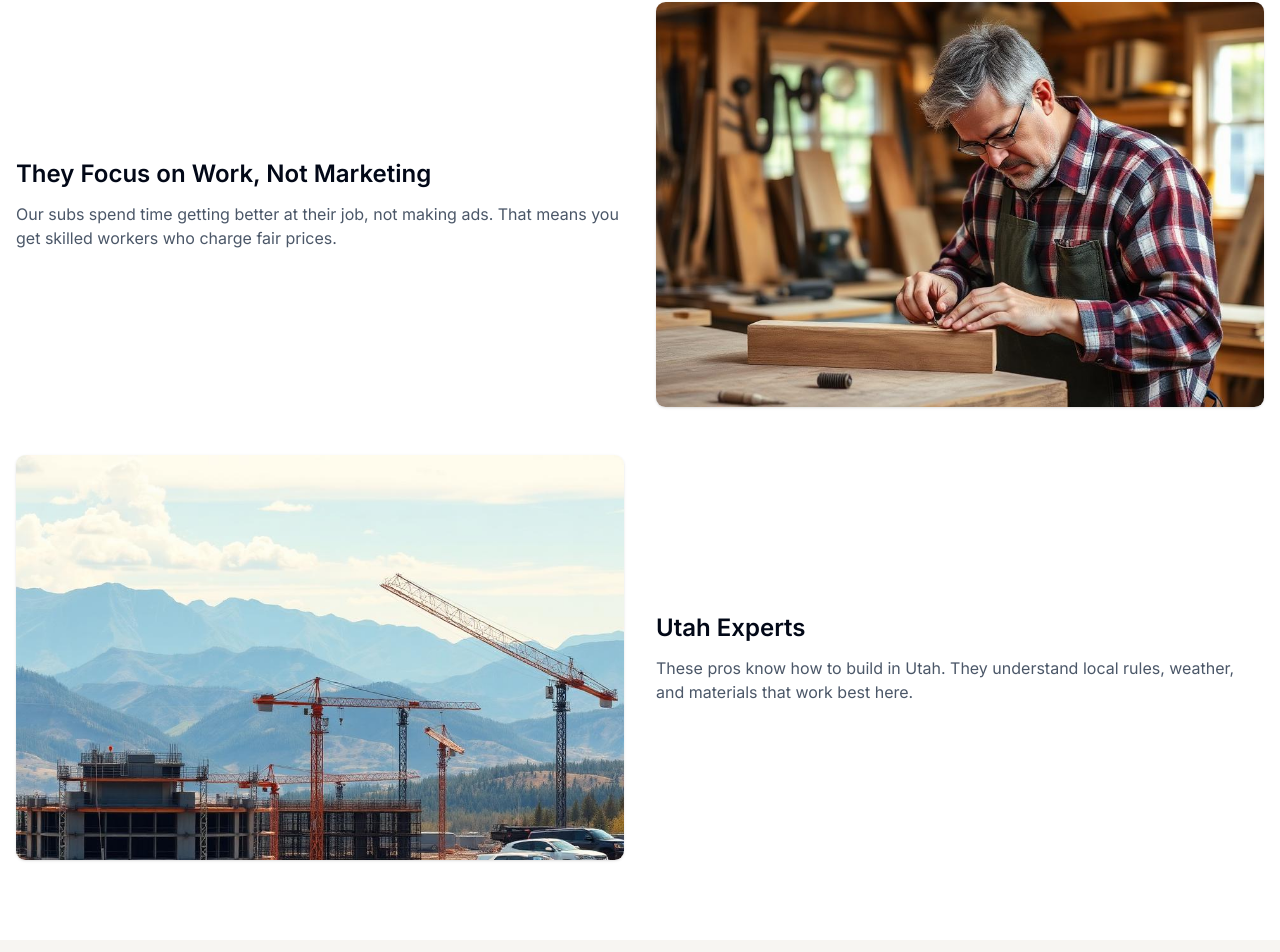
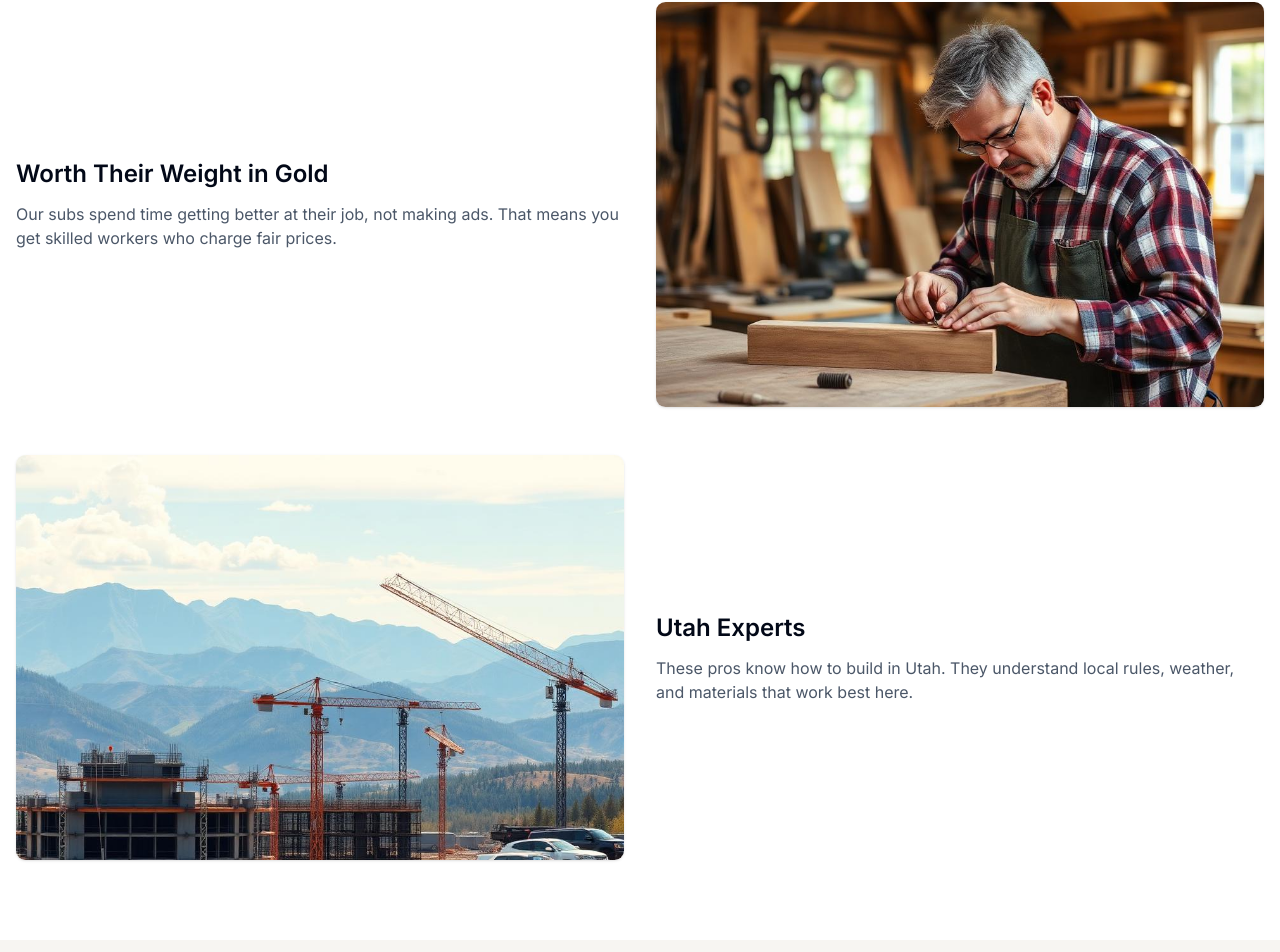
Before and after one commit to pactleader/mountain-sub-source, a React (Vite) app: page / in a window 1280 px wide. Shown: the part 1661-2613 px from the top of the page. Built offline with nearby package versions, Linux system fonts and the light colour scheme.

Commit message:
Update problem statement
Update problem statement to "Worth Their Weight in Gold".

```diff
--- a/src/sections/Solution.tsx
+++ b/src/sections/Solution.tsx
@@ -11,7 +11,7 @@ const blocks = [
     alt: "Subcontractor reviewing blueprints on a job site",
   },
   {
-    title: "They Focus on Work, Not Marketing",
+    title: "Worth Their Weight in Gold",
     copy:
       "Our subs spend time getting better at their job, not making ads. That means you get skilled workers who charge fair prices.",
     image: craftImg,
```
